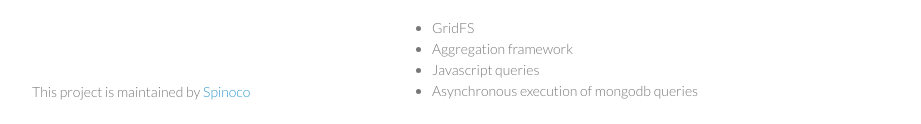
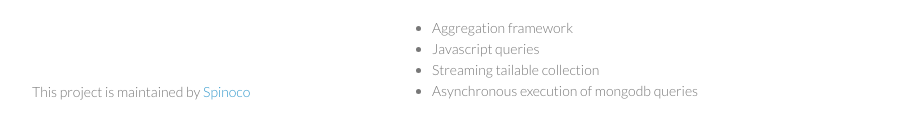
Before and after one commit to Spinoco/scalaz-stream-mongodb, a plain HTML site: page src/site/index.html in a window 1280 px wide. Shown: the part 587-711 px from the top of the page, without its empty margins (178-1099 px from the left). Drawn offline with Linux system fonts and the light colour scheme.

Commit message:
updated readme

```diff
--- a/src/site/index.html
+++ b/src/site/index.html
@@ -60,9 +60,9 @@
             Following functionality is currently missing and is planned for future versions:</p>
 
         <ul>
-            <li>GridFS</li>
             <li>Aggregation framework</li>
             <li>Javascript queries</li>
+            <li>Streaming tailable collection</li>
             <li>Asynchronous execution of mongodb queries</li>
         </ul>
 
```
Also changed, not shown: 1 other file.
